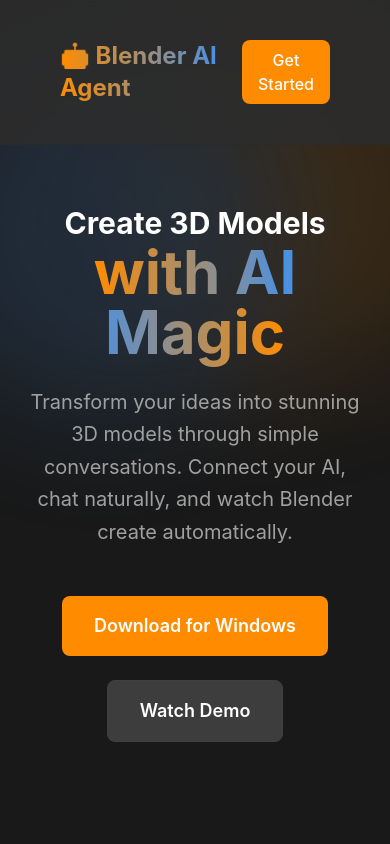
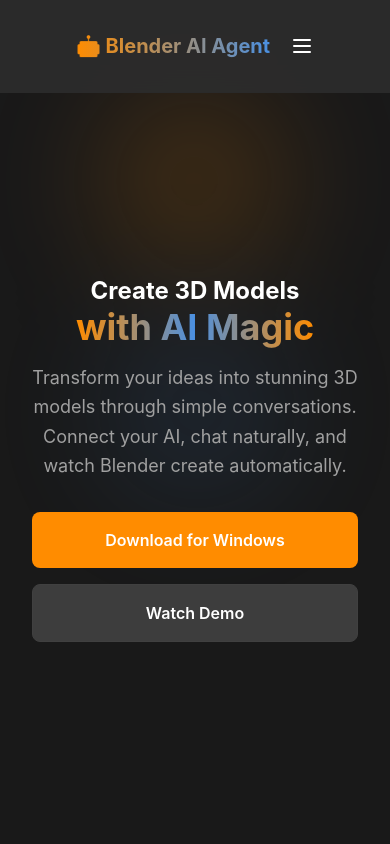
Before and after one commit to RavaniRoshan/blendtools-vp, a React (Vite) app: page / in a window 390 px wide. Shown: the top 844 px of the page. Built offline with nearby package versions, Linux system fonts and the light colour scheme.

Commit message:
Implement responsive design
Make the landing page responsive for all devices, including mobile, tablet, and desktop.

```diff
--- a/src/components/Hero.tsx
+++ b/src/components/Hero.tsx
@@ -39,9 +39,9 @@ const Hero = () => {
         repeat: -1
       });
 
-      // Parallax effect on scroll
+      // Parallax effect on scroll (reduced on mobile)
       gsap.to('.hero-bg', {
-        yPercent: -50,
+        yPercent: -30,
         ease: 'none',
         scrollTrigger: {
           trigger: heroRef.current,
@@ -57,15 +57,15 @@ const Hero = () => {
   }, []);
 
   return (
-    <section ref={heroRef} className="relative min-h-screen flex items-center justify-center pt-20 overflow-hidden bg-blender-bg-primary">
-      {/* Animated background */}
+    <section ref={heroRef} className="relative min-h-screen flex items-center justify-center pt-16 sm:pt-20 overflow-hidden bg-blender-bg-primary">
+      {/* Animated background - responsive sizes */}
       <div className="hero-bg absolute inset-0 opacity-20">
-        <div className="absolute top-1/4 left-1/4 w-96 h-96 bg-blender-accent-primary rounded-full blur-3xl animate-pulse"></div>
-        <div className="absolute bottom-1/4 right-1/4 w-96 h-96 bg-blender-accent-secondary rounded-full blur-3xl animate-pulse delay-1000"></div>
+        <div className="absolute top-1/4 left-1/4 w-48 h-48 sm:w-64 sm:h-64 lg:w-96 lg:h-96 bg-blender-accent-primary rounded-full blur-3xl animate-pulse"></div>
+        <div className="absolute bottom-1/4 right-1/4 w-48 h-48 sm:w-64 sm:h-64 lg:w-96 lg:h-96 bg-blender-accent-secondary rounded-full blur-3xl animate-pulse delay-1000"></div>
       </div>
 
-      <div className="relative z-10 text-center max-w-6xl mx-auto px-6">
-        <h1 ref={titleRef} className="text-6xl md:text-8xl font-bold mb-6">
+      <div className="relative z-10 text-center max-w-6xl mx-auto px-4 sm:px-6">
+        <h1 ref={titleRef} className="text-4xl sm:text-5xl md:text-6xl lg:text-7xl xl:text-8xl font-bold mb-4 sm:mb-6">
           <span className="text-heading-1">
             Create 3D Models
           </span>
@@ -75,23 +75,23 @@ const Hero = () => {
           </span>
         </h1>
 
-        <p ref={subtitleRef} className="text-xl md:text-2xl text-blender-text-muted mb-12 max-w-3xl mx-auto leading-relaxed">
+        <p ref={subtitleRef} className="text-lg sm:text-xl md:text-2xl text-blender-text-muted mb-8 sm:mb-12 max-w-3xl mx-auto leading-relaxed px-4">
           Transform your ideas into stunning 3D models through simple conversations.
           Connect your AI, chat naturally, and watch Blender create automatically.
         </p>
 
-        <div ref={ctaRef} className="flex flex-col sm:flex-row items-center justify-center gap-6">
-          <button className="btn-primary px-8 py-4 text-lg font-semibold">
+        <div ref={ctaRef} className="flex flex-col sm:flex-row items-center justify-center gap-4 sm:gap-6 px-4">
+          <button className="btn-primary w-full sm:w-auto px-6 sm:px-8 py-4 text-base sm:text-lg font-semibold min-h-[44px]">
             Download for Windows
           </button>
-          <button className="btn-secondary px-8 py-4 text-lg font-semibold">
+          <button className="btn-secondary w-full sm:w-auto px-6 sm:px-8 py-4 text-base sm:text-lg font-semibold min-h-[44px]">
             Watch Demo
           </button>
         </div>
 
-        {/* Floating 3D cube animation */}
-        <div ref={floatingRef} className="absolute top-1/2 right-10 transform -translate-y-1/2 hidden lg:block">
-          <div className="w-24 h-24 relative">
+        {/* Floating 3D cube animation - hidden on mobile */}
+        <div ref={floatingRef} className="absolute top-1/2 right-4 lg:right-10 transform -translate-y-1/2 hidden lg:block">
+          <div className="w-16 h-16 lg:w-24 lg:h-24 relative">
             <div className="absolute inset-0 bg-gradient-to-r from-blender-accent-primary to-blender-accent-secondary rounded-lg transform rotate-12 opacity-80"></div>
             <div className="absolute inset-0 bg-gradient-to-r from-blender-accent-secondary to-blender-accent-primary rounded-lg transform -rotate-12 opacity-60"></div>
           </div>
--- a/src/components/Navigation.tsx
+++ b/src/components/Navigation.tsx
@@ -1,9 +1,11 @@
 
-import { useEffect, useRef } from 'react';
+import { useEffect, useRef, useState } from 'react';
 import { gsap } from 'gsap';
+import { Menu, X } from 'lucide-react';
 
 const Navigation = () => {
   const navRef = useRef<HTMLElement>(null);
+  const [isMobileMenuOpen, setIsMobileMenuOpen] = useState(false);
 
   useEffect(() => {
     const ctx = gsap.context(() => {
@@ -16,28 +18,75 @@ const Navigation = () => {
     return () => ctx.revert();
   }, []);
 
+  const toggleMobileMenu = () => {
+    setIsMobileMenuOpen(!isMobileMenuOpen);
+  };
+
   return (
     <nav ref={navRef} className="header fixed top-0 w-full z-50 bg-blender-bg-secondary/90 backdrop-blur-lg border-b border-blender-divider">
-      <div className="max-w-7xl mx-auto px-6 py-4">
+      <div className="max-w-7xl mx-auto px-4 sm:px-6 py-3 sm:py-4">
         <div className="flex items-center justify-between">
           <div className="nav-item">
-            <h1 className="text-2xl font-bold bg-gradient-to-r from-blender-accent-primary to-blender-accent-secondary bg-clip-text text-transparent">
+            <h1 className="text-xl sm:text-2xl font-bold bg-gradient-to-r from-blender-accent-primary to-blender-accent-secondary bg-clip-text text-transparent">
               🤖 Blender AI Agent
             </h1>
           </div>
 
-          <div className="hidden md:flex items-center space-x-8">
-            <a href="#features" className="nav-item">Features</a>
-            <a href="#process" className="nav-item">How it Works</a>
-            <a href="#download" className="nav-item">Download</a>
+          {/* Desktop Navigation */}
+          <div className="hidden md:flex items-center space-x-6 lg:space-x-8">
+            <a href="#features" className="nav-item text-sm lg:text-base">Features</a>
+            <a href="#process" className="nav-item text-sm lg:text-base">How it Works</a>
+            <a href="#download" className="nav-item text-sm lg:text-base">Download</a>
           </div>
 
-          <div className="nav-item">
-            <button className="btn-primary">
+          {/* Desktop CTA Button */}
+          <div className="hidden md:block nav-item">
+            <button className="btn-primary px-4 py-2 lg:px-6 lg:py-3 text-sm lg:text-base">
               Get Started
             </button>
           </div>
+
+          {/* Mobile Menu Button */}
+          <button
+            onClick={toggleMobileMenu}
+            className="md:hidden nav-item p-2 text-blender-text-primary hover:text-blender-accent-primary transition-colors"
+            aria-label="Toggle mobile menu"
+          >
+            {isMobileMenuOpen ? <X size={24} /> : <Menu size={24} />}
+          </button>
         </div>
+
+        {/* Mobile Menu */}
+        {isMobileMenuOpen && (
+          <div className="md:hidden absolute top-full left-0 right-0 bg-blender-bg-secondary/95 backdrop-blur-lg border-b border-blender-divider">
+            <div className="px-4 py-6 space-y-4">
+              <a
+                href="#features"
+                className="block py-3 text-blender-text-secondary hover:text-blender-accent-primary transition-colors text-lg"
+                onClick={() => setIsMobileMenuOpen(false)}
+              >
+                Features
+              </a>
+              <a
+                href="#process"
+                className="block py-3 text-blender-text-secondary hover:text-blender-accent-primary transition-colors text-lg"
+                onClick={() => setIsMobileMenuOpen(false)}
+              >
+                How it Works
+              </a>
+              <a
+                href="#download"
+                className="block py-3 text-blender-text-secondary hover:text-blender-accent-primary transition-colors text-lg"
+                onClick={() => setIsMobileMenuOpen(false)}
+              >
+                Download
+              </a>
+              <button className="btn-primary w-full py-4 text-lg font-semibold mt-4">
+                Get Started
+              </button>
+            </div>
+          </div>
+        )}
       </div>
     </nav>
   );
--- a/src/index.css
+++ b/src/index.css
@@ -29,7 +29,7 @@
     --accent: 210 40% 96.1%;
     --accent-foreground: 222.2 47.4% 11.2%;
 
-    --destructive: 0 84.2% 60.2%;
+    --destructive: 0 84.2%% 60.2%;
     --destructive-foreground: 210 40% 98%;
 
     --border: 214.3 31.8% 91.4%;
@@ -87,10 +87,20 @@
   body {
     @apply bg-blender-bg-primary text-blender-text-primary font-sans;
     font-family: -apple-system, BlinkMacSystemFont, 'Segoe UI', Roboto, 'Inter', system-ui, sans-serif;
+    -webkit-font-smoothing: antialiased;
+    -moz-osx-font-smoothing: grayscale;
   }
 
   html {
     scroll-behavior: smooth;
+  }
+
+  /* Improve touch targets on mobile */
+  @media (max-width: 768px) {
+    button, a, input, select, textarea {
+      min-height: 44px;
+      min-width: 44px;
+    }
   }
 }
 
@@ -100,18 +110,21 @@
   .btn-primary {
     @apply bg-blender-accent-primary hover:bg-blender-accent-hover
            active:bg-blender-accent-pressed text-white font-medium
-           px-4 py-2 rounded-lg transition-colors duration-200;
+           px-4 py-2 rounded-lg transition-colors duration-200
+           touch-manipulation select-none;
   }
 
   .btn-secondary {
     @apply bg-blender-bg-tertiary hover:bg-blender-border-primary
            text-blender-text-primary border border-blender-border-primary
-           px-4 py-2 rounded-lg transition-colors duration-200;
+           px-4 py-2 rounded-lg transition-colors duration-200
+           touch-manipulation select-none;
   }
 
   .btn-ghost {
     @apply text-blender-accent-primary hover:bg-blender-bg-tertiary
-           px-4 py-2 rounded-lg transition-colors duration-200;
+           px-4 py-2 rounded-lg transition-colors duration-200
+           touch-manipulation select-none;
   }
 
   /* Input Styles */
@@ -125,7 +138,7 @@
   /* Card & Panel Styles */
   .card {
     @apply bg-blender-bg-secondary border border-blender-border-secondary
-           rounded-xl p-6 shadow-lg;
+           rounded-xl p-4 sm:p-6 shadow-lg;
   }
 
   .panel {
@@ -135,44 +148,72 @@
   /* Navigation Styles */
   .header {
     @apply bg-blender-bg-secondary border-b border-blender-divider
-           px-6 py-4 flex items-center justify-between;
+           px-4 sm:px-6 py-3 sm:py-4 flex items-center justify-between;
   }
 
   .nav-item {
     @apply text-blender-text-secondary hover:text-blender-accent-primary
-           px-3 py-2 rounded-lg transition-colors duration-200;
+           px-3 py-2 rounded-lg transition-colors duration-200
+           touch-manipulation;
   }
 
   .nav-item.active {
     @apply text-blender-accent-primary bg-blender-bg-tertiary;
   }
 
-  /* Typography */
-  .text-heading-1 { @apply text-3xl font-bold text-blender-text-primary; }
-  .text-heading-2 { @apply text-2xl font-semibold text-blender-text-primary; }
-  .text-heading-3 { @apply text-xl font-medium text-blender-text-primary; }
-  .text-body { @apply text-base text-blender-text-secondary; }
-  .text-caption { @apply text-sm text-blender-text-muted; }
+  /* Typography - Responsive */
+  .text-heading-1 {
+    @apply text-2xl sm:text-3xl font-bold text-blender-text-primary;
+  }
+  .text-heading-2 {
+    @apply text-xl sm:text-2xl font-semibold text-blender-text-primary;
+  }
+  .text-heading-3 {
+    @apply text-lg sm:text-xl font-medium text-blender-text-primary;
+  }
+  .text-body {
+    @apply text-sm sm:text-base text-blender-text-secondary;
+  }
+  .text-caption {
+    @apply text-xs sm:text-sm text-blender-text-muted;
+  }
 
   /* Focus States */
   .focus-visible {
     @apply ring-2 ring-blender-accent-primary ring-offset-2 ring-offset-blender-bg-primary;
   }
 
-  /* Status Indicators */
-  .status-connected { @apply bg-green-500 text-white px-2 py-1 rounded text-xs; }
-  .status-disconnected { @apply bg-red-500 text-white px-2 py-1 rounded text-xs; }
-  .status-loading { @apply bg-yellow-500 text-black px-2 py-1 rounded text-xs; }
+  /* Status Indicators - Mobile friendly */
+  .status-connected {
+    @apply bg-green-500 text-white px-2 py-1 rounded text-xs sm:text-sm;
+  }
+  .status-disconnected {
+    @apply bg-red-500 text-white px-2 py-1 rounded text-xs sm:text-sm;
+  }
+  .status-loading {
+    @apply bg-yellow-500 text-black px-2 py-1 rounded text-xs sm:text-sm;
+  }
 
   /* Transition Theme */
   .transition-theme {
     transition: all 0.2s cubic-bezier(0.4, 0, 0.2, 1);
   }
+
+  /* Touch-friendly utilities */
+  .touch-manipulation {
+    touch-action: manipulation;
+  }
 }
 
-/* Custom scrollbar */
+/* Custom scrollbar - responsive */
+::-webkit-scrollbar {
+  width: 6px;
+}
+
+@media (min-width: 768px) {
   ::-webkit-scrollbar {
     width: 8px;
+  }
 }
 
 ::-webkit-scrollbar-track {
@@ -213,7 +254,8 @@ code {
 .string { color: #4a90e2; }
 .comment { color: #4caf50; }
 
-/* Animations */
+/* Animations - Respect reduced motion */
+@media (prefers-reduced-motion: no-preference) {
   @keyframes float {
     0%, 100% { transform: translateY(0px); }
     50% { transform: translateY(-20px); }
@@ -231,3 +273,45 @@ code {
   .animate-pulse-glow {
     animation: pulse-glow 2s ease-in-out infinite;
   }
+}
+
+/* Reduced motion preferences */
+@media (prefers-reduced-motion: reduce) {
+  *,
+  *::before,
+  *::after {
+    animation-duration: 0.01ms !important;
+    animation-iteration-count: 1 !important;
+    transition-duration: 0.01ms !important;
+  }
+}
+
+/* Mobile-specific improvements */
+@media (max-width: 768px) {
+  /* Prevent horizontal scroll */
+  body {
+    overflow-x: hidden;
+  }
+
+  /* Improve tap target sizes */
+  button {
+    padding: 12px 16px;
+  }
+
+  /* Better mobile typography */
+  h1, h2, h3 {
+    line-height: 1.2;
+  }
+
+  p {
+    line-height: 1.6;
+  }
+}
+
+/* High DPI display optimizations */
+@media (-webkit-min-device-pixel-ratio: 2), (min-resolution: 192dpi) {
+  body {
+    -webkit-font-smoothing: antialiased;
+    -moz-osx-font-smoothing: grayscale;
+  }
+}
```
Also changed, not shown: src/components/CallToAction.tsx (+17 -13 lines), src/components/Features.tsx (+15 -10 lines), src/components/Process.tsx (+23 -19 lines), src/pages/Index.tsx (+21 -10 lines). Lines whose indentation alone changed are shown as unchanged.
